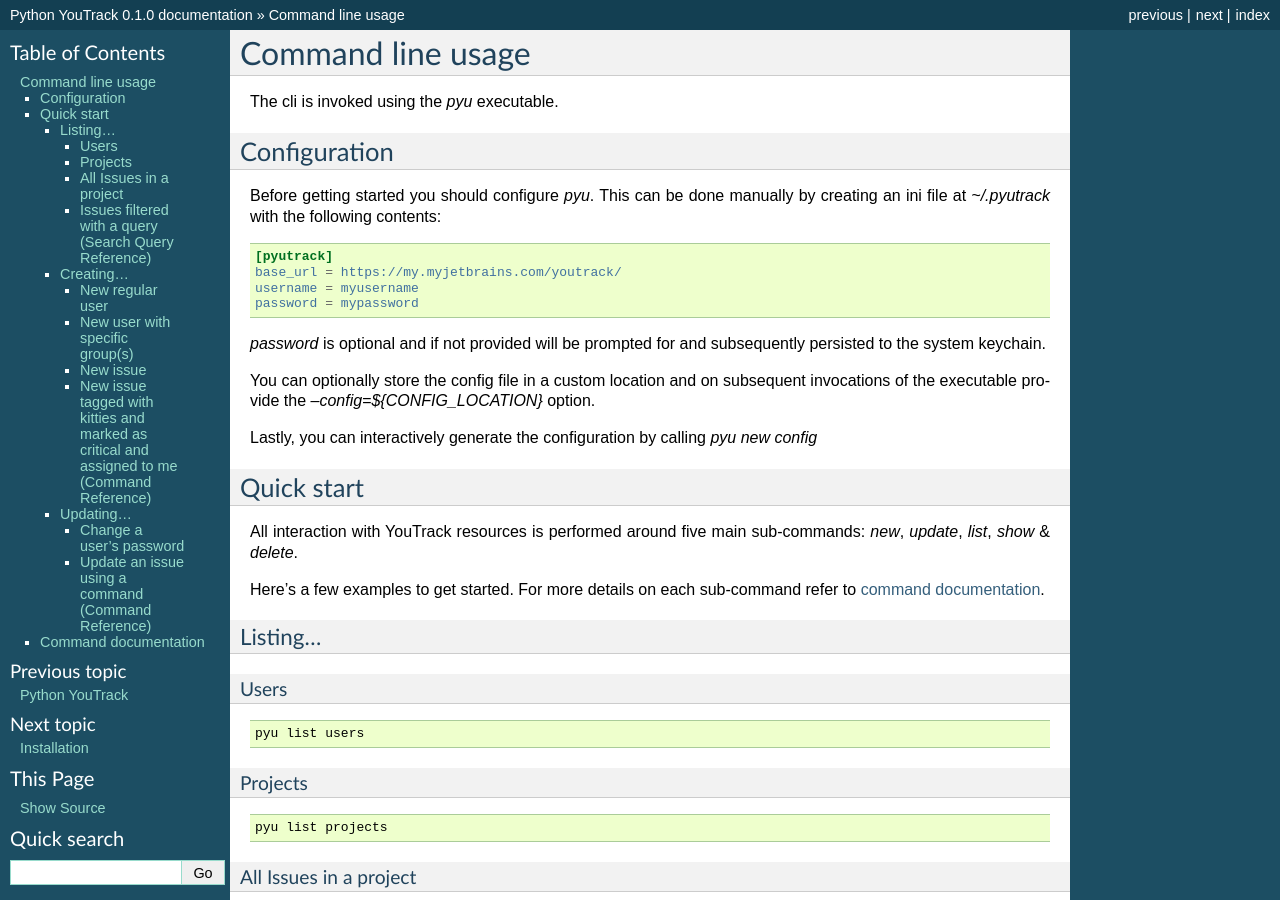
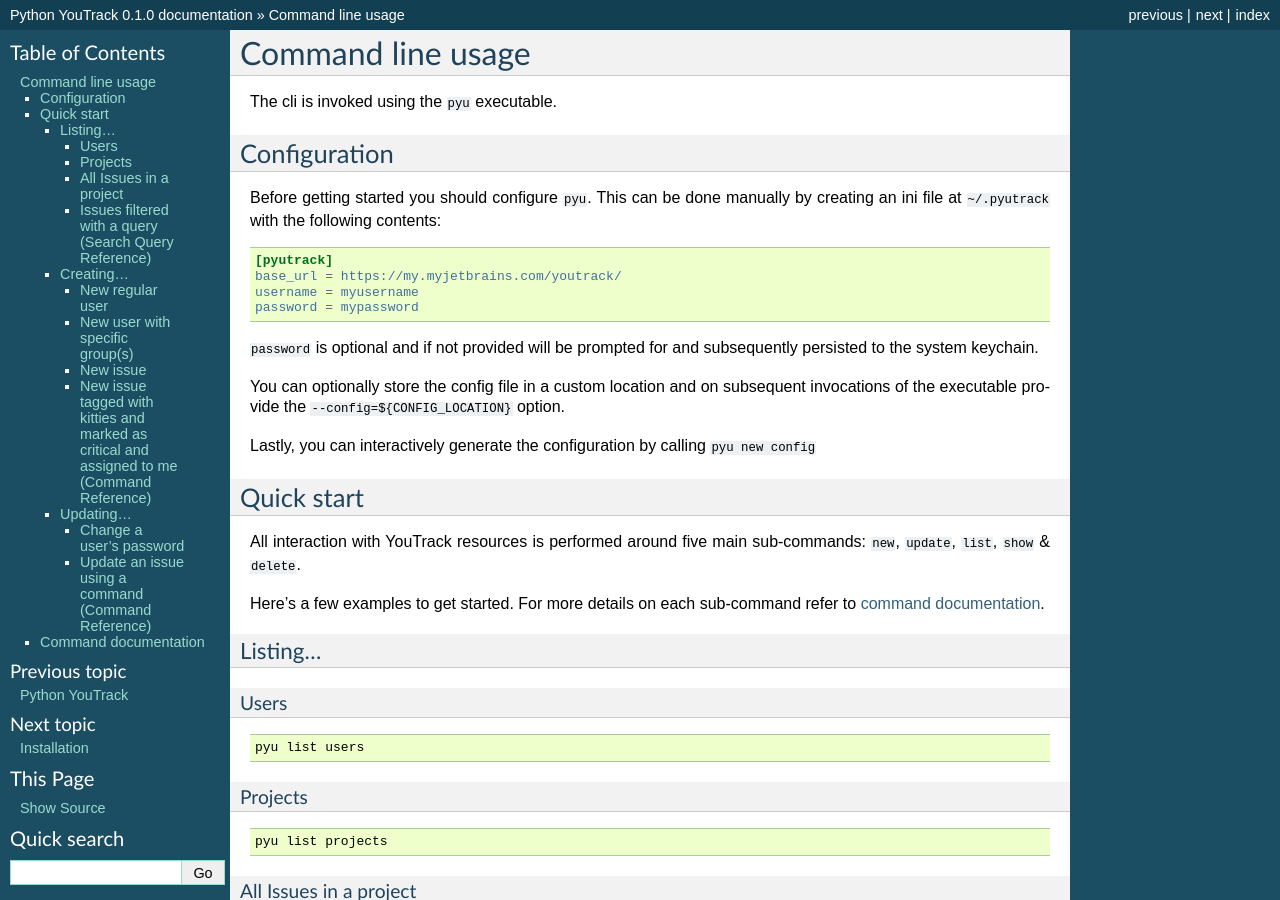
Before and after one commit to alisaifee/pyutrack, a Sphinx documentation site: the page built from docs/usage.rst, in a window 1280 px wide and 900 px high. Built offline with Sphinx 7.4.7, drawn with Linux system fonts in a browser that asks for light colours.

Commit message:
Fix formatting of literals in docs

```diff
--- a/docs/usage.rst
+++ b/docs/usage.rst
@@ -4,12 +4,12 @@
 ==================
 Command line usage
 ==================
-The cli is invoked using the `pyu` executable.
+The cli is invoked using the ``pyu`` executable.
 
 Configuration
 -------------
-Before getting started you should configure `pyu`. This can be done manually by
-creating an ini file at `~/.pyutrack` with the following contents:
+Before getting started you should configure ``pyu``. This can be done manually by
+creating an ini file at ``~/.pyutrack`` with the following contents:
 
 .. code-block:: ini
 
@@ -19,18 +19,18 @@
    password = mypassword
 
 
-`password` is optional and if not provided will be prompted for and subsequently
+``password`` is optional and if not provided will be prompted for and subsequently
 persisted to the system keychain.
 
 You can optionally store the config file in a custom location and on subsequent
-invocations of the executable provide the `--config=${CONFIG_LOCATION}` option.
+invocations of the executable provide the ``--config=${CONFIG_LOCATION}`` option.
 
-Lastly, you can interactively generate the configuration by calling `pyu new config`
+Lastly, you can interactively generate the configuration by calling ``pyu new config``
 
 Quick start
 -----------
 All interaction with YouTrack resources is performed around five main sub-commands:
-`new`, `update`, `list`, `show` & `delete`.
+``new``, ``update``, ``list``, ``show`` & ``delete``.
 
 Here's a few examples to get started. For more details on each sub-command refer to `command documentation`_.
 
```
